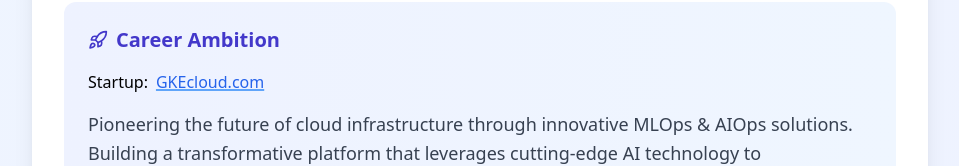
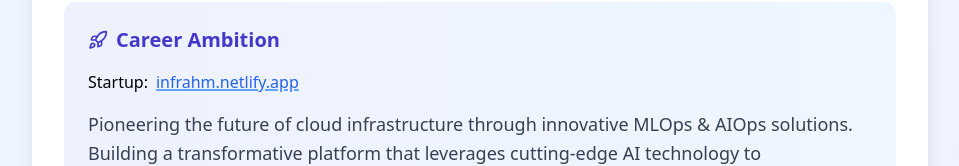
Before and after one commit to learning-org-2565/biodata, a React (Vite) app: page / in a window 1280 px wide. Shown: the part 774-940 px from the top of the page, without its empty margins (160-1119 px from the left). Built offline with nearby package versions, Linux system fonts and the light colour scheme.

Commit message:
Update link from GKEcloud.com to infrahm.netlify.app

```diff
--- a/src/App.tsx
+++ b/src/App.tsx
@@ -72,7 +72,7 @@ function App() {
                     rel="noopener noreferrer"
                     className="text-blue-600 hover:text-blue-800 underline decoration-2 decoration-blue-400 hover:decoration-blue-600 transition-colors"
                   >
-                    GKEcloud.com
+                    infrahm.netlify.app
                   </a>
                 </div>
                 <p className="text-lg text-gray-700 leading-relaxed">
```
